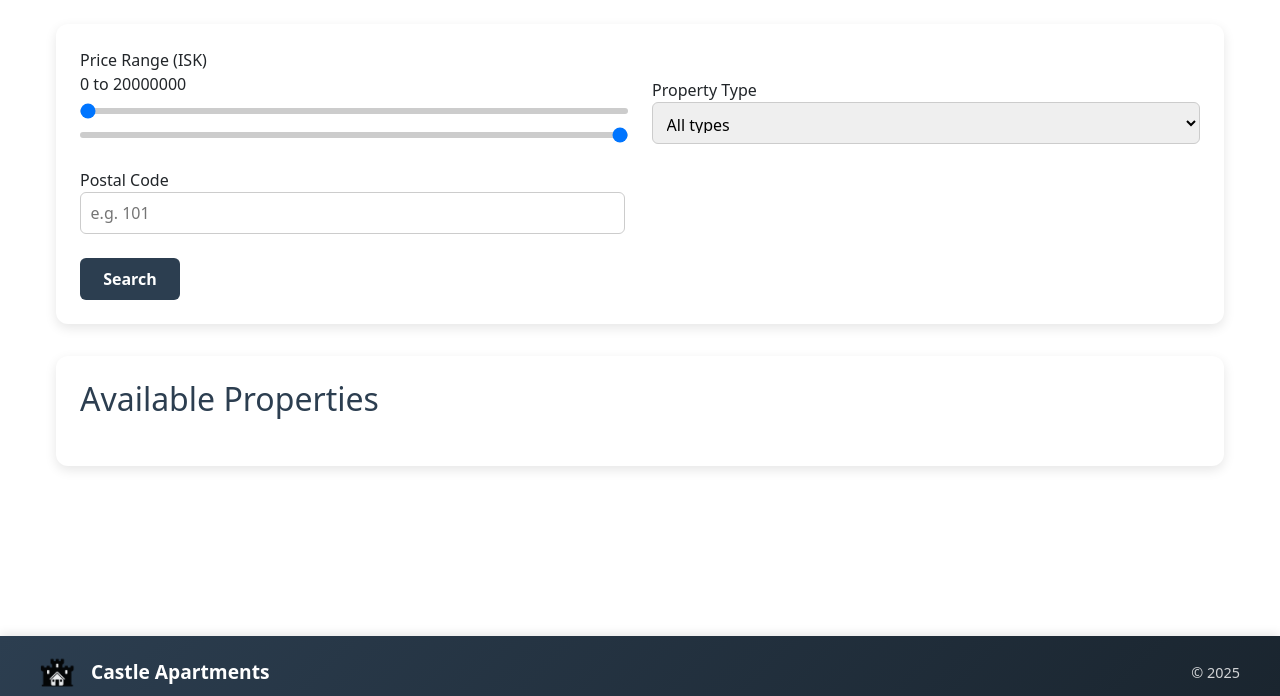
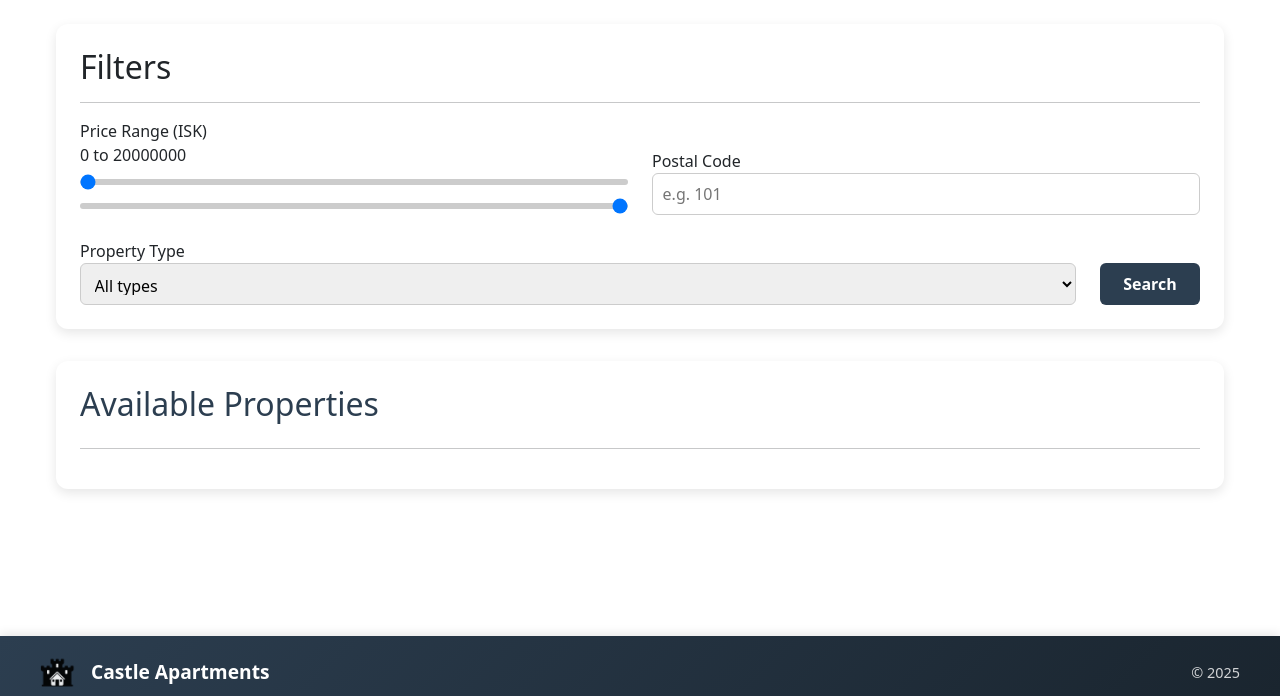
Before and after one commit to kristjansteinarsson/T-220-VLN2_Group-27, a Django app: page / in a window 1280 px wide. Shown: the part 104-800 px from the top of the page. Run offline with Django 5.2, Linux system fonts and the light colour scheme; data that the repository does not hold is empty; some libraries are stand-ins or nearby versions.

Commit message:
UPDATE :: Tiny details

```diff
--- a/castle_project/static/css/main.css
+++ b/castle_project/static/css/main.css
@@ -118,6 +118,7 @@ footer {
 
 .search-box {
     margin-top: 1rem;
+    width: 100%;
 }
 
 .search-form {
@@ -138,6 +139,7 @@ footer {
     flex-direction: column;
 }
 
+
 input[type="text"],
 select {
     padding: 0.6rem;
@@ -149,6 +151,12 @@ select {
     box-sizing: border-box;
 }
 
+.form-button-row {
+    display: flex;
+    justify-content: center;
+    margin-top: 1rem;
+}
+
 .search-button {
     background-color: #2c3e50;
     color: white;
@@ -158,11 +166,12 @@ select {
     font-weight: 600;
     cursor: pointer;
     height: 42px;
-    display: inline-flex;
+    display: flex;
     align-items: center;
     justify-content: center;
     transition: all 0.3s ease;
 }
+
 
 .search-button:hover {
     background-color: #34495e;
--- a/castle_project/static/css/profile.css
+++ b/castle_project/static/css/profile.css
@@ -51,6 +51,7 @@
     border: none !important;
     border-radius: 6px !important;
     cursor: pointer !important;
+    color: white !important;
 }
 
 .about-section {
--- a/castle_project/templates/home.html
+++ b/castle_project/templates/home.html
@@ -4,6 +4,8 @@
 {% block content %}
 
         <div class="rounded-box search-box">
+            <h2>Filters</h2>
+            <hr>
             <form method="get" action="." class="search-form">
                 <div class="form-row">
                     <!-- Price Range -->
@@ -21,7 +23,16 @@
                                     value="{{ request.GET.max_price|default:20000000 }}" step="10000">
                         </div>
                     </div>
+                    <!-- Postal Code -->
+                    <div class="form-group postal-code">
+                        <label for="postal_code">Postal Code</label>
+                        <input type="text" id="postal_code" name="postal_code" placeholder="e.g. 101" value="{{ request.GET.postal_code }}">
+                    </div>
 
+
+                </div>
+
+                <div class="form-row">
                     <!-- Property Type -->
                     <div class="form-group">
                         <label for="property_type">Property Type</label>
@@ -32,25 +43,18 @@
                             {% endfor %}
                         </select>
                     </div>
-                </div>
-
-                <div class="form-row">
-                    <!-- Postal Code -->
-                    <div class="form-group">
-                        <label for="postal_code">Postal Code</label>
-                        <input type="text" id="postal_code" name="postal_code" placeholder="e.g. 101" style="width: 545px"
-                                value="{{ request.GET.postal_code }}">
+                    <div class="form-button-row">
+                        <button type="submit" class="search-button" style="width: 100px;">Search</button>
                     </div>
                 </div>
 
-                <button type="submit" class="search-button" style="width: 100px">Search</button>
             </form>
         </div>
 
         <!-- Properties Box -->
         <div class="rounded-box properties-box">
             <h2 class="box-title">Available Properties</h2>
-
+            <hr>
             <div class="property-grid">
                 {% for property in properties %}
                     <div class="property-card">
--- a/castle_project/templates/profile.html
+++ b/castle_project/templates/profile.html
@@ -10,12 +10,12 @@
 
     <div class="top-left">
         <div class="top-left">
-            <a href="{% url 'home' %}" class="go-back-btn"><i class="fa-solid fa-arrow-left"></i>Go back</a>
+            <a href="{% url 'home' %}" class="go-back-btn"><i class="fa-solid fa-arrow-left"></i> Go back</a>
         </div>
     </div>
 
     <div class="top-right">
-    </div>o0
+    </div>
 
     <div class="profile-image-wrapper">
         <img src="{% static 'images/profile-placeholder.png' %}" alt="Profile" class="profile-image">
--- a/castle_project/templates/user/users.html
+++ b/castle_project/templates/user/users.html
@@ -7,9 +7,9 @@
 
             <div class="property-item">
                 <div><h3>{{ user.name }}</h3></div>
-                <img style="width: 200px; height: 200px; object-fit: cover; border-radius: 8px; .user" src="{{ user.user_cover_image }}" alt="Image" />
+                <img style="width: 200px; height: 200px; object-fit: cover; border-radius: 8px;" src="{{ user.user_cover_image }}" alt="Image" />
                 {% if user.logo == "None" %}
-                 {% else %}
+                {% else %}
                     <br>
                     <img style="width: 100px; height: 100px; object-fit: cover; border-radius: 8px;" src="{{ user.logo }}" alt="Real Estate Logo"/>
                 {% endif %}
@@ -18,7 +18,7 @@
                 <div> Postal code: {{ user.postal_code }}</div>
                 <br>
                 <div class="user-category">Bio: {{ user.bio }}</div>
-                <a href="{% url "user-by-id" id=user.id %}" class="btn btn-primary">View Profile</a>
+                <a href="{% url 'user-by-id' user.id %}" class="btn btn-primary">View Profile</a>
             </div>
 
         {% endfor %}
```
Also changed, not shown: castle_project/user/models.py (line endings or trailing spaces).
